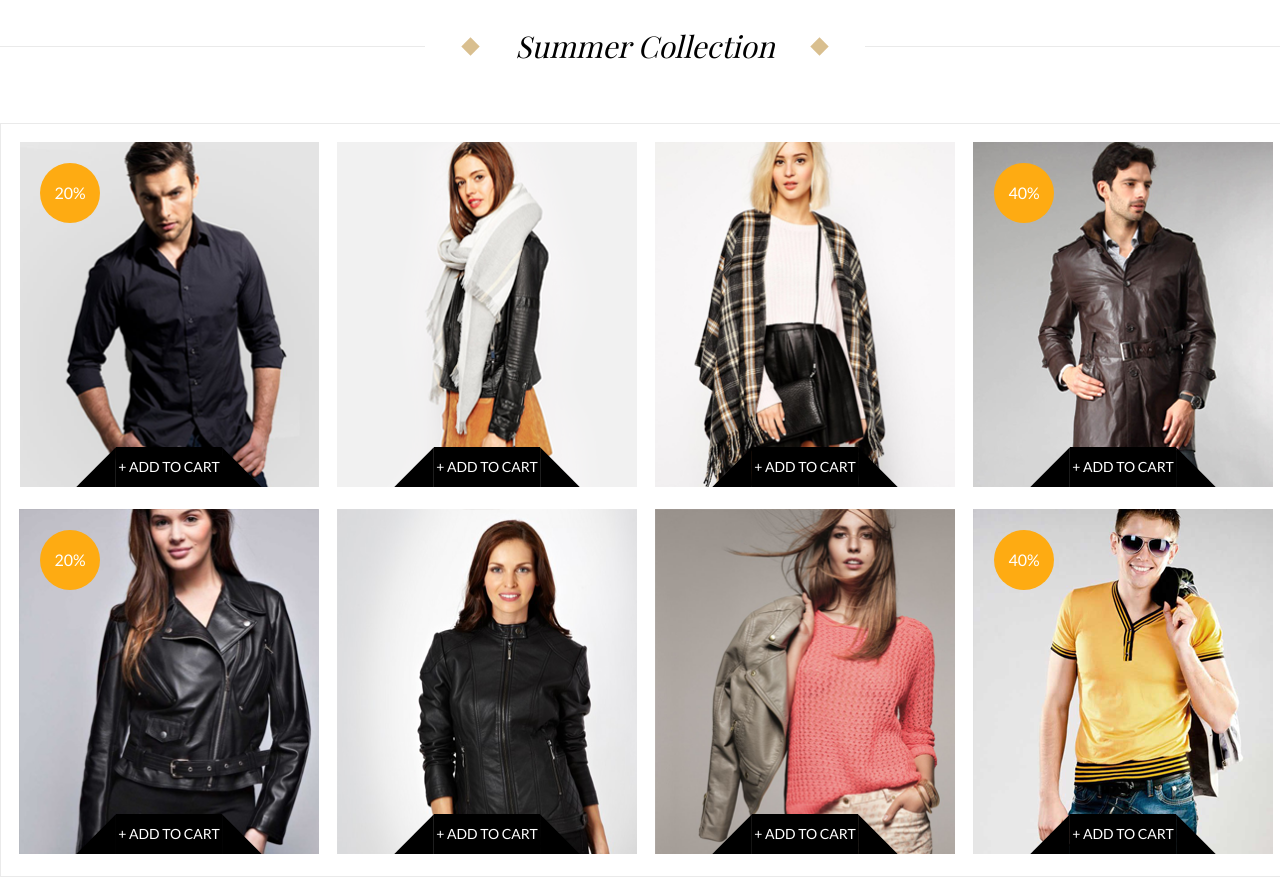
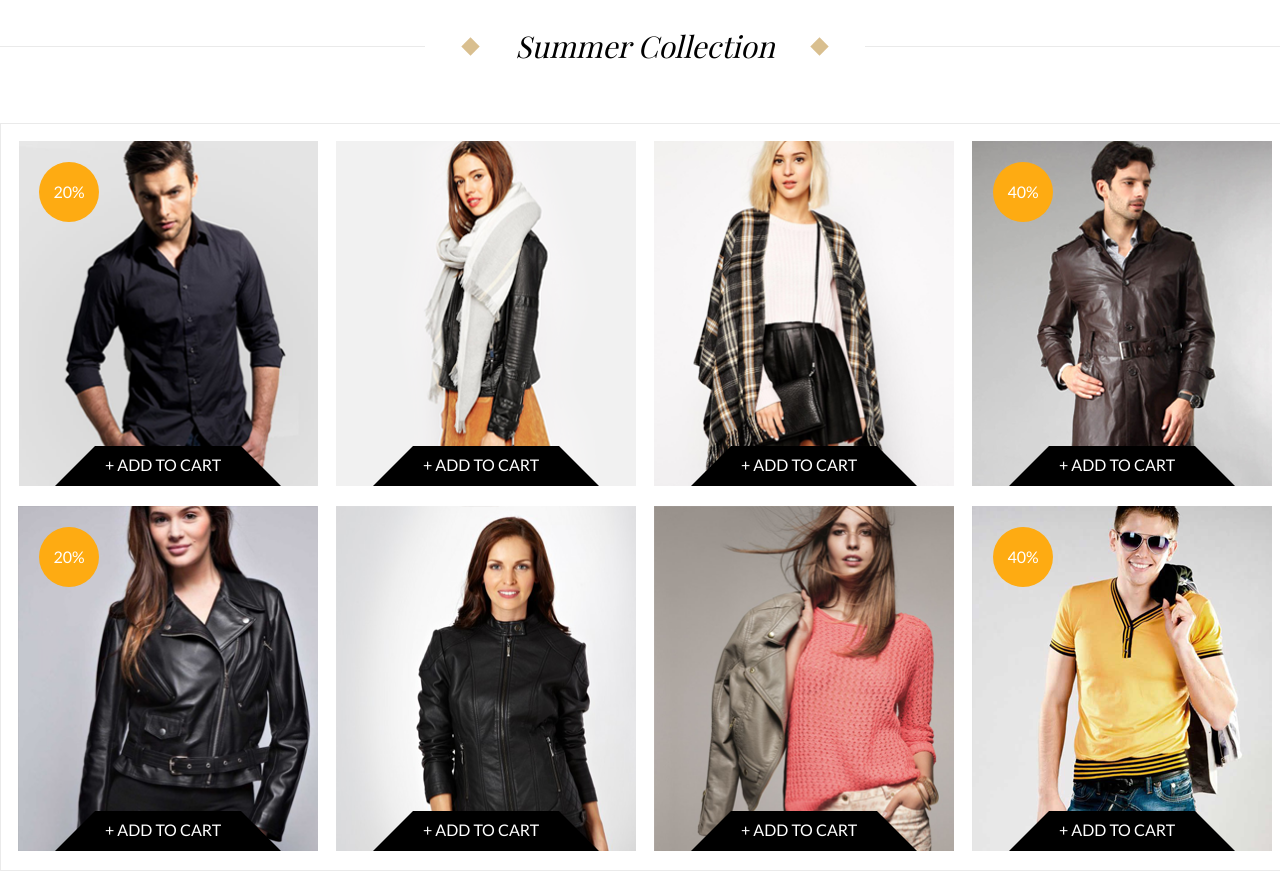
Before and after one commit to kapron4ik/Home_work_final, a plain HTML site: page index.html in a window 1280 px wide. Shown: the part 1060-1937 px from the top of the page. Drawn offline with nearby package versions, Linux system fonts and the light colour scheme.

Commit message:
18.12.13

```diff
--- a/css/style.css
+++ b/css/style.css
@@ -198,6 +198,7 @@ a{
 	left: 50%;
 	margin-left: -114px;
 	top: -90px;
+	cursor: pointer;
 }
 
 .border_external {
@@ -320,6 +321,7 @@ a{
 	margin-left: -94px;
 	top: 640px;
 	text-align: center;
+	cursor: pointer;
 }
 
 .carousel div{
@@ -350,6 +352,7 @@ a{
 	transform: rotate(45deg);
 	border-left:2px solid #fff;
 	border-bottom:2px solid #fff;
+	cursor: pointer;
 }
 
 .shape_right {
@@ -361,6 +364,7 @@ a{
 	transform: rotate(225deg);
 	border-left:2px solid #fff;
 	border-bottom:2px solid #fff;
+	cursor: pointer;
 }
 
 .shape_left:hover, .shape_right:hover {
@@ -484,11 +488,14 @@ a{
 	background-color: #d9bf8f;
 }
 
-.table	{
+.table	ul{
+	display: flex;
+	flex-wrap: wrap;
 	margin-top: 62px;
 	margin-bottom: 94px;
 	border:1px solid #eaeaea;
 	text-align:center;
+	padding: 8px;
 }
 
 .table img{
@@ -536,29 +543,44 @@ a{
 		margin-top:130px;}
 }
 
-tr{
-	display: inline-block;
-	padding: 9px;
+.table li {
+	position: relative;
 }
 
-td {
-	position: relative;
-
+.table a {
+	display: block;
 }
 
-.table tr:nth-child(1) {
-	padding-bottom: 0;
-}
-
-.table tr:nth-child(2) {
-	padding-top: 0;
-}
-
-.table td:hover .like {
+.table li:hover .like {
 	display: block;
 }
 
 .trapezoid {
+	border-bottom: 40px solid #000;
+	border-left: 40px solid transparent;
+	border-right: 40px solid transparent;
+	height: 0;
+	width: 146px;
+	position: absolute;
+	bottom:0%;
+	margin-bottom: 11px;
+	left: 50%;
+	margin-left: -113px;
+}
+
+.trapezoid p{
+	color:#fff;
+	position: absolute;
+	top:11px;
+	left:10px;
+}
+
+.trapezoid:hover {
+	border-bottom: 40px solid #f0975c;
+}
+
+
+/*.trapezoid {
 	display: flex;
 	justify-content: center;
 	align-items: center;
@@ -603,7 +625,7 @@ td {
 
 .trapezoid:hover:before, .trapezoid:hover:after {
 	border-color: transparent #f0975c;
-}
+}*/
 
 .sale {
 	display: block;
@@ -618,16 +640,16 @@ td {
 	line-height: 60px;
 }
 
-.table tr:nth-child(1) td:nth-child(2) .sale{
+.table li:nth-child(2) .sale{
 	display: none;
 }
-.table tr:nth-child(1) td:nth-child(3) .sale{
+.table li:nth-child(3) .sale{
 	display: none;
 }
-.table tr:nth-child(2) td:nth-child(2) .sale{
+.table li:nth-child(6) .sale{
 	display: none;
 }
-.table tr:nth-child(2) td:nth-child(3) .sale{
+.table li:nth-child(7) .sale{
 	display: none;
 }
 
--- a/index.html
+++ b/index.html
@@ -119,60 +119,58 @@
 			<div class="rhombus flex_ai_end"></div>
 			<div class="border_rec"></div>
 		</div>
-		<table class="wrapper table">
-  			<tr>
-    			<td><a href="#">
+		<div class="wrapper table">
+  			<ul>
+    			<li><a href="#">
     				<img src="img/featured1.png" alt="featured">
     				<div class="like"><i class="far fa-heart"></i></div>
     				<p class="sale">20%</p>
 					<div class="trapezoid"><p>+ ADD TO CART</p></div>
-    			</a></td>
-    			<td><a href="#">
+    			</a></li>
+    			<li><a href="#">
     				<img src="img/featured2.png" alt="featured">
     				<div class="like"><i class="far fa-heart"></i></div>
     				<p class="sale">20%</p>
 					<div class="trapezoid"><p>+ ADD TO CART</p></div>
-    			</a></td>
-    			<td><a href="#">
+    			</a></li>
+    			<li><a href="#">
     				<img src="img/featured3.png" alt="featured">
     				<div class="like"><i class="far fa-heart"></i></div>
     				<p class="sale">20%</p>
 					<div class="trapezoid"><p>+ ADD TO CART</p></div>
-    			</a></td>
-    			<td><a href="#">
+    			</a></li>
+    			<li><a href="#">
     				<img src="img/featured4.png" alt="featured">
     				<div class="like"><i class="far fa-heart"></i></div>
     				<p class="sale">40%</p>
 					<div class="trapezoid"><p>+ ADD TO CART</p></div>
-    			</a></td>
-  			</tr>
-  			<tr>
-    			<td><a href="#">
+    			</a></li>
+    			<li><a href="#">
     				<img src="img/featured5.png" alt="featured">
     				<div class="like"><i class="far fa-heart"></i></div>
     				<p class="sale">20%</p>
     				<div class="trapezoid"><p>+ ADD TO CART</p></div>
-    			</a></td>
-    			<td><a href="#">
+    			</a></li>
+    			<li><a href="#">
     				<img src="img/featured6.png" alt="featured">
     				<div class="like"><i class="far fa-heart"></i></div>
     				<p class="sale">20%</p>
     				<div class="trapezoid"><p>+ ADD TO CART</p></div>
-    			</a></td>
-    			<td><a href="#">
+    			</a></li>
+    			<li><a href="#">
     				<img src="img/featured7.png" alt="featured">
     				<div class="like"><i class="far fa-heart"></i></div>
     				<p class="sale">20%</p>
     				<div class="trapezoid"><p>+ ADD TO CART</p></div>
-    			</a></td>
-    			<td><a href="#">
+    			</a></li>
+    			<li><a href="#">
     				<img src="img/featured8.png" alt="featured">
     				<div class="like"><i class="far fa-heart"></i></div>
     				<p class="sale">40%</p>
     				<div class="trapezoid"><p>+ ADD TO CART</p></div>
-    			</a></td>
-  			</tr>
-		</table>
+    			</a></li>
+			</ul>
+		</div>
 	</div>
 	<div class="footer">
 		<div class="footer_top wrapper flex_sb_fstart">
```
